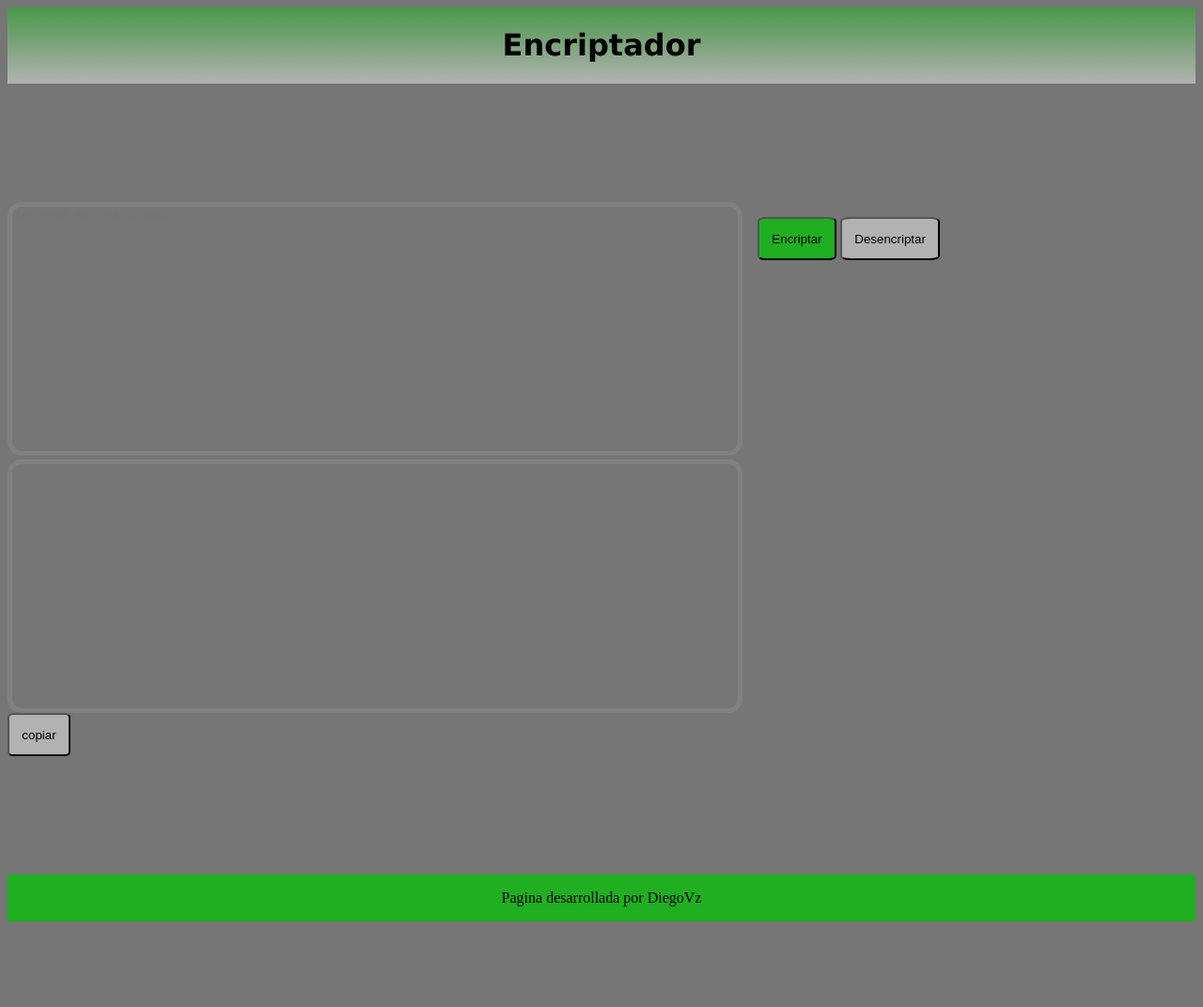
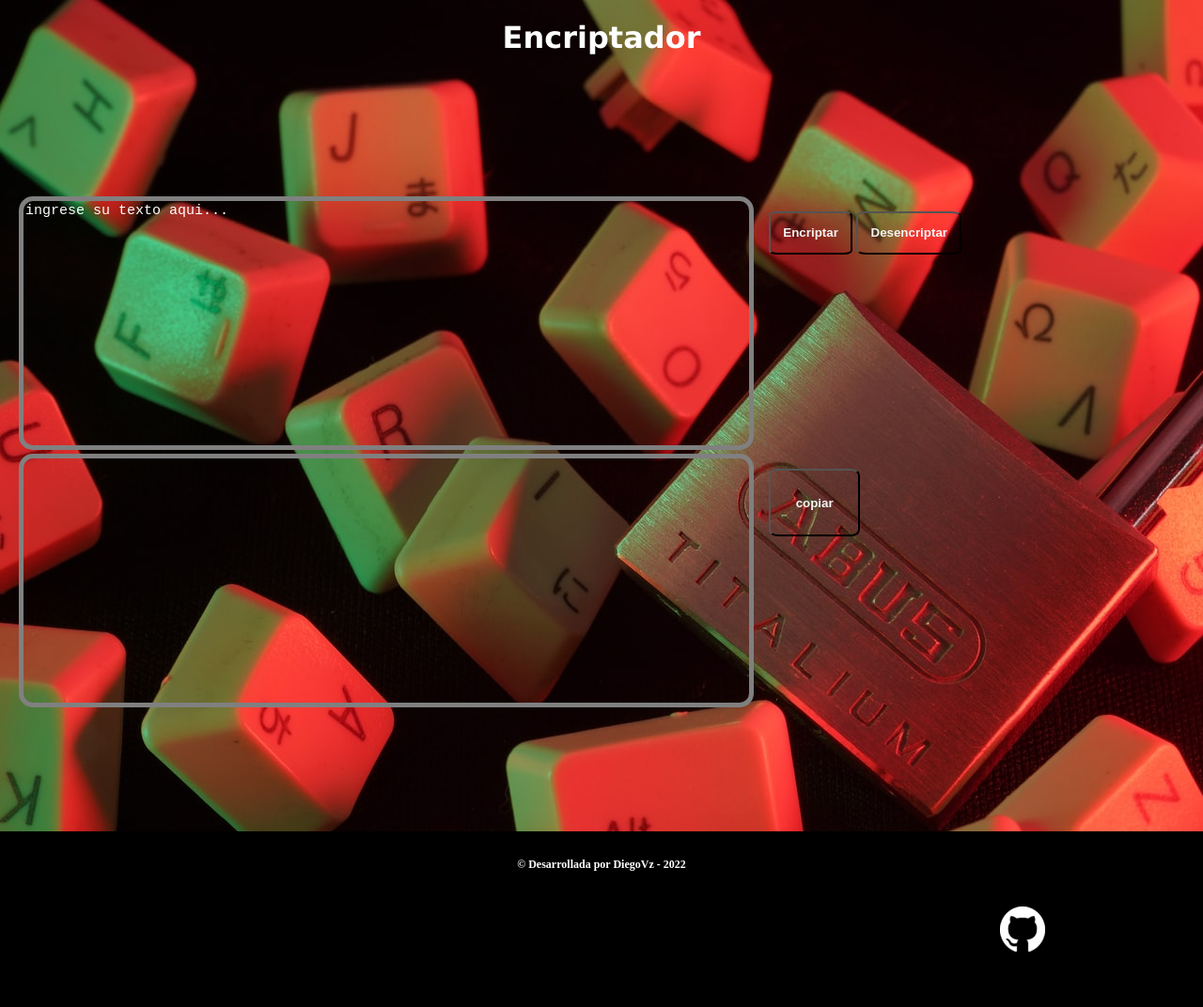
Before and after one commit to diegovz-A/EncriptadorAlura, a plain HTML site: page index.html in a window 1280 px wide. Shown: the whole page at 94% size. Before the commit the page ends 989 px from the top, so only its background shows below. Drawn offline with Linux system fonts and the light colour scheme.

Commit message:
modificando estilo de la pagina 1.0

```diff
--- a/index.html
+++ b/index.html
@@ -3,6 +3,7 @@
 <head>
     <meta charset="UTF-8">
     <meta name="viewport" content="width=device-width, initial-scale=1.0">
+
     <link rel="stylesheet" href="style.css">
     <title>Encriptador</title>
 </head>
@@ -12,9 +13,11 @@
         <h1 class="tituloPrincipal">Encriptador</h1>
     </header>
 
+    <main>
+
         <div class="contenedor">
 
-        <div class="contenedor1">
+            <div class="contenedores">
 
                 <div class="encriptador">
                     <textarea name="encriptador" id="cryptoText" cols="30" rows="10" placeholder="Ingrese su texto aqui..."></textarea>
@@ -27,23 +30,35 @@
 
             </div>
 
-        <div id="contener2">
+            <div class="contenedores">
 
                 <div class="resultado">
-                <textarea name="resultado" id="resultado" cols="100" rows="10"></textarea>
+                    <textarea name="resultado" id="resultadoText" cols="100" rows="10"></textarea>
                 </div>
 
-            <div class="copiar">
-                <input type="button" value="copiar" id="copiarTexto">
+                <div class="botones">
+                    <input type="button" value="copiar" id="btnCopiar">
                 </div>
             </div>
 
 
         </div>
 
+    </main>
+
     <footer class="piePagina">
-        Pagina desarrollada por DiegoVz
+        <p class="textoPiePagina">&copy; Desarrollada por DiegoVz - 2022</p>
+        <h3 class="contacto">
+            <ul>
+                <li>
+                    <a href="https://github.com/diegovz-A" target="_blank">
+                        <img src="imagenes/github_negativo.png">
+                    </a>
+                </li>
+            </ul>
+        </h3>
     </footer>
+
 </body>
 <script src="scripts.js">
 </script>
--- /dev/null
+++ b/reset.css
@@ -0,0 +1,48 @@
+/* http://meyerweb.com/eric/tools/css/reset/
+   v2.0 | 20110126
+   License: none (public domain)
+*/
+
+html, body, div, span, applet, object, iframe,
+h1, h2, h3, h4, h5, h6, p, blockquote, pre,
+a, abbr, acronym, address, big, cite, code,
+del, dfn, em, img, ins, kbd, q, s, samp,
+small, strike, strong, sub, sup, tt, var,
+b, u, i, center,
+dl, dt, dd, ol, ul, li,
+fieldset, form, label, legend,
+table, caption, tbody, tfoot, thead, tr, th, td,
+article, aside, canvas, details, embed,
+figure, figcaption, footer, header, hgroup,
+menu, nav, output, ruby, section, summary,
+time, mark, audio, video {
+	margin: 0;
+	padding: 0;
+	border: 0;
+	font-size: 100%;
+	font: inherit;
+	vertical-align: baseline;
+}
+/* HTML5 display-role reset for older browsers */
+article, aside, details, figcaption, figure,
+footer, header, hgroup, menu, nav, section {
+	display: block;
+}
+body {
+	line-height: 1;
+}
+ol, ul {
+	list-style: none;
+}
+blockquote, q {
+	quotes: none;
+}
+blockquote:before, blockquote:after,
+q:before, q:after {
+	content: '';
+	content: none;
+}
+table {
+	border-collapse: collapse;
+	border-spacing: 0;
+}
--- a/scripts.js
+++ b/scripts.js
@@ -1,4 +1,4 @@
-var resultado  = document.getElementById("resultado");
+var resultado  = document.getElementById("resultadoText");
 
 var a = "ai";
 var e = "enter";
@@ -99,7 +99,7 @@
             nuevoTexto += texto[index];
         }
     }
-    document.getElementById("resultado").value = nuevoTexto;
+    document.getElementById("resultadoText").value = nuevoTexto;
 }
 
 function copiarTexto (){
--- a/style.css
+++ b/style.css
@@ -1,20 +1,22 @@
+body{
+    display: flex;
+    margin:0;
+    flex-direction: column;
+    min-height: 100vh;
+    background-image: url(imagenes/Fondo.jpg);
+}
 header{
-    background:linear-gradient(180deg,rgb(74, 151, 74),rgb(178, 178, 178));
+    background:content-box;
     width: 100%;
     display: flex;
     flex-direction: column;
-    border-style:inherit;
 }
-body{
-    display: flex;
-    flex-direction: column;
-    min-height: 100vh;
-    background-color: rgb(118, 118, 118);
-}
+
 .tituloPrincipal{
     font-family: Verdana, Geneva, Tahoma, sans-serif;
     width: 100%;
     text-align: center;
+    color: #fff;
 }
 .contenedor{
     display: flex;
@@ -24,60 +26,95 @@
     flex-wrap: wrap;
 }
 
-.contenedor1{
+.contenedores{
     display: flex;
+}
+.encriptador{
+    display: inline-block;
 }
 .botones{
     padding: 1em;
 }
-.encriptador{
-    display: inline-block;
-}
 #cryptoText{
     resize: none;
+    background:content-box;
+    margin-left: 20px;
     width: 60vw;
     height: 20vw;
     border: 5px solid grey;
     text-transform: lowercase;
-    background:fixed;
     border-radius: 15px;
+    font-size: 15px;
+    color: white;
+
+}
+#cryptoText::placeholder{
+    color: #fff;
+    font-size: 15px;
+}
+#btnEncriptador{
+    background:content-box;
+    border-radius: 10%;
+    padding: 1em;
+    font-weight: bold;
+    color: whitesmoke;
+}
+#btnEncriptador:hover{
+    background: rgb(81, 221, 81);
+    color: black;
+}
+#btnDesencriptador{
+    background:content-box;
+    border-radius: 10%;
+    padding: 1em;
+    font-weight: bold;
+    color: whitesmoke;
+}
+#btnDesencriptador:hover{
+    background:rgb(212, 58, 58);
+    color: black;
 }
 
-#btnEncriptador{
-    background-color: rgb(32, 175, 32);
-    border-radius: 10%;
-    padding: 1em;
+.resultado{
+    display:inline-block;
 }
-#btnDesencriptador{
-    background-color: rgb(178, 178, 178);
-    border-radius: 10%;
-    padding: 1em;
-}
-
-#contenedor2{
-    display: flex;
-}
-.resultado{
-    display: flex;
-}
-#resultado{
+#resultadoText{
     background: fixed;
     border: 5px solid grey;
     border-radius: 15px;
     resize: none;
+    margin-left:20px;
     width: 60vw;
     height: 20vw;
 }
-#copiarTexto{
-    background-color: rgb(178, 178, 178);
+#btnCopiar{
+    background:content-box;
     border-radius: 10%;
-    padding: 1em;
+    padding: 2em;
+    font-weight: bold;
+    color: whitesmoke;
+}
+#btnCopiar:hover{
+    background:rgb(93, 93, 240);
+    color: black;
 }
 
 .piePagina{
     margin-top: auto;
     width: 100%;
+    padding: 1em 0;
+    background-color:black;
+}
+.textoPiePagina{
+    color: #fff;
+    font-weight: bold;
+    font-size: 12px;
     text-align: center;
-    padding: 1em 0;
-    background-color: rgb(32, 175, 32);
 }
+.piePagina ul{
+    list-style: none;
+}
+.contacto{
+    display: flex;
+    margin-left: 80vw;
+}
```
Also changed, not shown: imagenes/github-logo.png (added), imagenes/github_negativo.png (added). Lines whose indentation alone changed are shown as unchanged.
